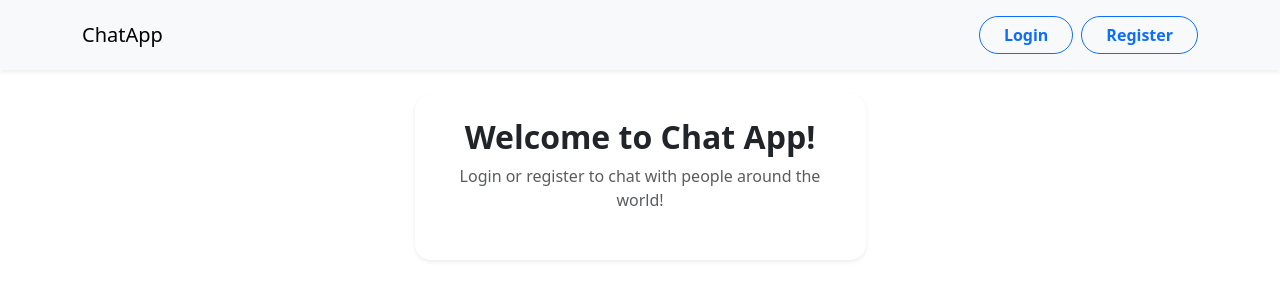
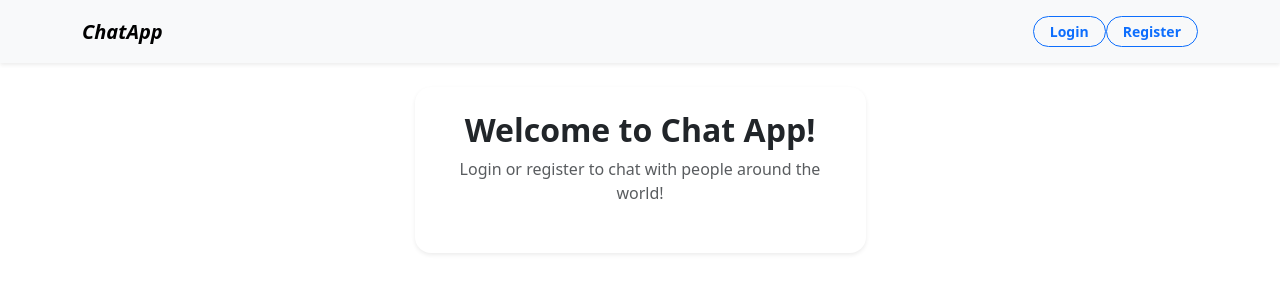
Before and after one commit to cicakm/PPKS, a React (Create React App) app in the folder client/: page / in a window 1280 px wide. Shown: the top 300 px of the page. Built offline with nearby package versions, Linux system fonts and the light colour scheme.

Commit message:
refactor navbar

```diff
--- a/client/src/components/navbar/NavbarComponent.jsx
+++ b/client/src/components/navbar/NavbarComponent.jsx
@@ -12,28 +12,22 @@ const NavbarComponent = () => {
   };
 
   return (
-    <>
     <Navbar bg="light" expand="lg" className="shadow-sm">
       <Container>
-          <Navbar.Brand as={Link} to="/">
+        <Navbar.Brand as={Link} to="/" className="fst-italic fw-bold">
           ChatApp
         </Navbar.Brand>
         <Navbar id="main-navbar" className="justify-content-end">
           {username ? (
             <Nav>
-                <Navbar.Brand>{localStorage.getItem("username")}</Navbar.Brand>
-                <Button
-                  as={Link}
-                  to="/chat"
-                  variant="outline-primary"
-                  className="rounded-pill fw-semibold px-4"
-                >
-                  Chat
-                </Button>
+              <Nav.Item className="fw-bold fst-italic px-3 py-1 text-primary">
+                {localStorage.getItem("username")}
+              </Nav.Item>
               <Button
                 variant="outline-primary"
-                  className="rounded-pill fw-semibold px-4"
+                className="rounded-pill fw-semibold px-3 py-1"
                 onClick={handleLogout}
+                size="sm"
               >
                 Logout
               </Button>
@@ -44,7 +38,8 @@ const NavbarComponent = () => {
                 as={Link}
                 to="/login"
                 variant="outline-primary"
-                  className="me-2 rounded-pill fw-semibold px-4"
+                className="rounded-pill fw-semibold px-3 py-1"
+                size="sm"
               >
                 Login
               </Button>
@@ -52,7 +47,8 @@ const NavbarComponent = () => {
                 as={Link}
                 to="/register"
                 variant="outline-primary"
-                  className="rounded-pill fw-semibold px-4"
+                className="rounded-pill fw-semibold px-3 py-1"
+                size="sm"
               >
                 Register
               </Button>
@@ -61,7 +57,6 @@ const NavbarComponent = () => {
         </Navbar>
       </Container>
     </Navbar>
-    </>
   );
 };
 
```
Lines whose indentation alone changed are shown as unchanged.
